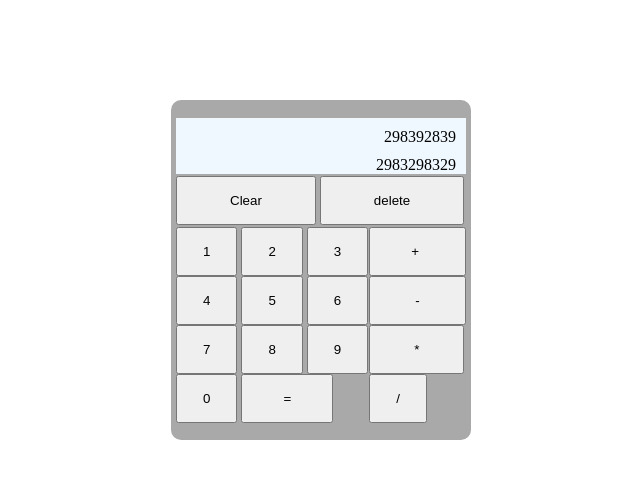
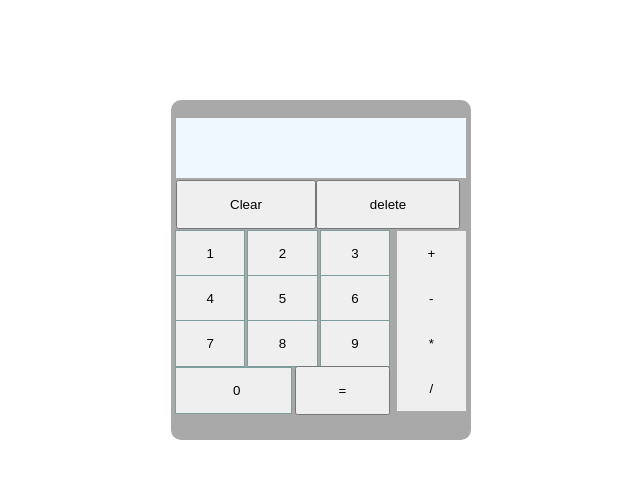
Before and after one commit to cesarnuness/JavaScript-Projects, a plain HTML site: page Calculator/index.html in a window 1280 px wide. Shown: the whole page, without its empty margins (277-917 px from the left). Drawn offline with Linux system fonts and the light colour scheme.

Commit message:
Starting dom manipulation

```diff
--- a/Calculator/index.html
+++ b/Calculator/index.html
@@ -12,9 +12,7 @@
     <div class="container">
         <div class="main">
             <br>
-            <div class="last-display">298392839</div>
-            <div class="current-display">2983298329</div>
-
+            <div class="display"></div>
             <div class="all-buttons">
                 <div class="top-buttons">
                     <button class="btn clear">Clear</button>
@@ -22,23 +20,23 @@
                 </div>
                 <div class="bottom-buttons">
                     <div class="buttons-left">
-                        <button class="btn one">1</button>
-                        <button class="btn two">2</button>
-                        <button class="btn three">3</button>
-                        <button class="btn four">4</button>
-                        <button class="btn five">5</button>
-                        <button class="btn six">6</button>
-                        <button class="btn seven">7</button>
-                        <button class="btn eight">8</button>
-                        <button class="btn nine">9</button>
-                        <button class="btn zero">0</button>
-                        <button class="btn equal">=</button>
+                        <button class="btn data-number">1</button>
+                        <button class="btn data-number">2</button>
+                        <button class="btn data-number">3</button>
+                        <button class="btn data-number">4</button>
+                        <button class="btn data-number">5</button>
+                        <button class="btn data-number">6</button>
+                        <button class="btn data-number">7</button>
+                        <button class="btn data-number">8</button>
+                        <button class="btn data-number">9</button>
+                        <button class="btn zero data-number">0</button>
+                        <button class="btn data-equal">=</button>
                     </div>
                     <div class="buttons-right">
-                        <button class="btn add">+</button>
-                        <button class="btn subtract">-</button>
-                        <button class="btn multiply">*</button>
-                        <button class="btn divide">/</button>
+                        <button class="btn data-operator">+</button>
+                        <button class="btn data-operator">-</button>
+                        <button class="btn data-operator">*</button>
+                        <button class="btn data-operator">/</button>
                     </div>
                 </div>
             </div>
--- a/Calculator/script.js
+++ b/Calculator/script.js
@@ -1 +1,35 @@
-'use strict';
+"use strict";
+
+const calculationState = {
+  firstNumber: 0,
+  secondNumber: 0,
+  operation: null,
+};
+
+const number = document.querySelectorAll(".data-number");
+const operator = document.querySelectorAll(".data-operator");
+const equal = document.querySelector(".data-equal");
+
+const display = document.querySelector(".display");
+
+for (let i = 0; i < number.length; i++) {
+  number[i].addEventListener("click", function (e) {
+    display.innerHTML += this.innerHTML;
+  });
+}
+
+function sum(a, b) {
+  return a + b;
+}
+
+function subtraction(a, b) {
+  return a - b;
+}
+
+function multiplication(a, b) {
+  return a * b;
+}
+
+function division(a, b) {
+  return a / b;
+}
--- a/Calculator/style.css
+++ b/Calculator/style.css
@@ -14,7 +14,6 @@ body {
   margin-right: 35%;
 }
 
-
 .btn {
   padding: 15px 25px 15px 25px;
   cursor: pointer;
@@ -25,25 +24,20 @@ body {
   background-color: darkgrey;
   border-radius: 10px;
   height: 340px;
+  align-items: stretch;
+  justify-content: stretch;
 }
 
 .main {
   padding: 0 5px 20px 5px;
-
 }
 
-.last-display {
-    padding: 10px 10px 0 15px;
+.display {
+  padding: 30px;
   text-align: right;
   background-color: aliceblue;
-}
-
-.current-display {
-    padding: 10px 10px 0 15px;
-    text-align: right;
-    background-color: aliceblue;
-
-
+  height: 10%;
+  border: 20px 0;
 }
 
 .all-buttons {
@@ -53,6 +47,9 @@ body {
 
 .top-buttons {
   padding: 2px 0px 2px 0px;
+  display: flex;
+  align-items: stretch;
+  justify-content: stretch;
 }
 
 .delete {
@@ -67,10 +64,12 @@ body {
 
 .bottom-buttons {
   display: flex;
+  align-items: stretch;
+  justify-content: stretch;
 }
 
-.equal {
-    padding: 15px 40px 15px 40px;
+.zero {
+  padding: 15px 58px 15px 57px;
 }
 
 .add {
@@ -88,3 +87,32 @@ body {
   padding-right: 43px;
   padding-left: 43px;
 }
+
+.display {
+  height: 20px;
+}
+
+.data-operator {
+  width: 100%;
+  border: 0;
+  outline-style: solid;
+  outline-color: #7d9d9c;
+  outline: 1px;
+  margin: 0;
+}
+
+.data-number {
+  width: 31%;
+  margin: 0;
+  border: 0;
+  outline: 1px;
+  outline-style: solid;
+  outline-color: #7d9d9c;
+}
+
+.data-equal {
+  width: 43%;
+  outline-style: solid;
+  outline-color: #7d9d9c;
+  outline: 1px;
+}
```
Lines whose indentation alone changed are shown as unchanged.
